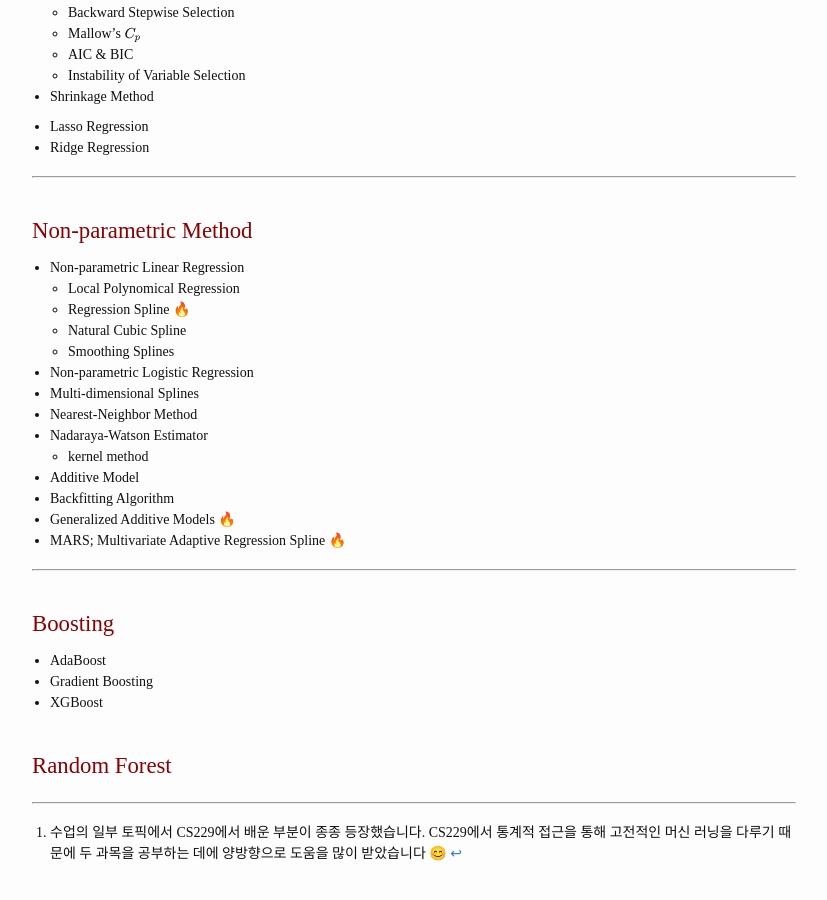
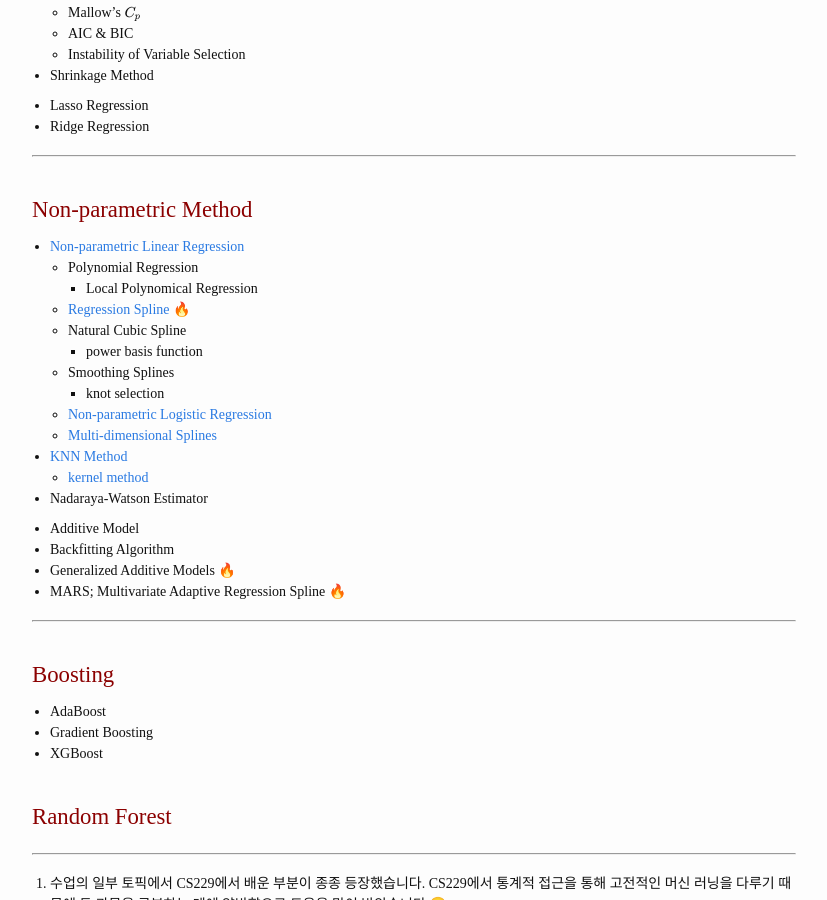
Before and after one commit to BlueHorn07/computer_science, a Jekyll site: the page built from _posts/statistical-data-mining/2021-02-24-statistical-data-mining.md, in a window 1280 px wide and 900 px high, scrolled down 1251 px. Shown: the whole window, without its empty margins (226-1053 px from the left). Built offline with Jekyll 4.4.1, drawn with Linux system fonts in a browser that asks for light colours; nearby versions of some CDN libraries; some web fonts are replaced.

Commit message:
update topic content

```diff
--- a/_posts/statistical-data-mining/2021-02-24-statistical-data-mining.md
+++ b/_posts/statistical-data-mining/2021-02-24-statistical-data-mining.md
@@ -66,12 +66,12 @@ hidden: true
   - Least Squared Method
   - Nearest Neighbor Method
 - Curse of dimentionality
--
+
 <hr/>
 
 ### Linear Methods for Regression
 
-- Feature Selection
+- [Feature Selection]({{"/2021/05/16/feature-selection-techniques.html" | relative_url}})
   - Best Subset Selection
   - Forward Stepwise Selection
   - Backward Stepwise Selection
@@ -88,17 +88,20 @@ hidden: true
 
 ### Non-parametric Method
 
-- Non-parametric Linear Regression
-  - Local Polynomical Regression
-  - Regression Spline 🔥
+- [Non-parametric Linear Regression]({{"/2021/04/18/regression-spline.html" | relative_url}})
+  - Polynomial Regression
+    - Local Polynomical Regression
+  - [Regression Spline]({{"/2021/04/18/regression-spline.html#regression-spine" | relative_url}}) 🔥
   - Natural Cubic Spline
+    - power basis function
   - Smoothing Splines
+    - knot selection
+  - [Non-parametric Logistic Regression]({{"/2021/04/19/splines-method-2.html#non-parameteric-logistic-regression" | relative_url}})
+  - [Multi-dimensional Splines]({{"/2021/04/19/splines-method-2.html#multi-dimensional-splines" | relative_url}})
 
-- Non-parametric Logistic Regression
-- Multi-dimensional Splines
-- Nearest-Neighbor Method
+- [KNN Method]({{"/2021/05/16/KNN-and-kernel-method.html" | relative_url}})
+  - [kernel method]({{"/2021/05/16/KNN-and-kernel-method.html#kernel-method" | relative_url}})
 - Nadaraya-Watson Estimator
-  - kernel method
 
 - Additive Model
 - Backfitting Algorithm
```
